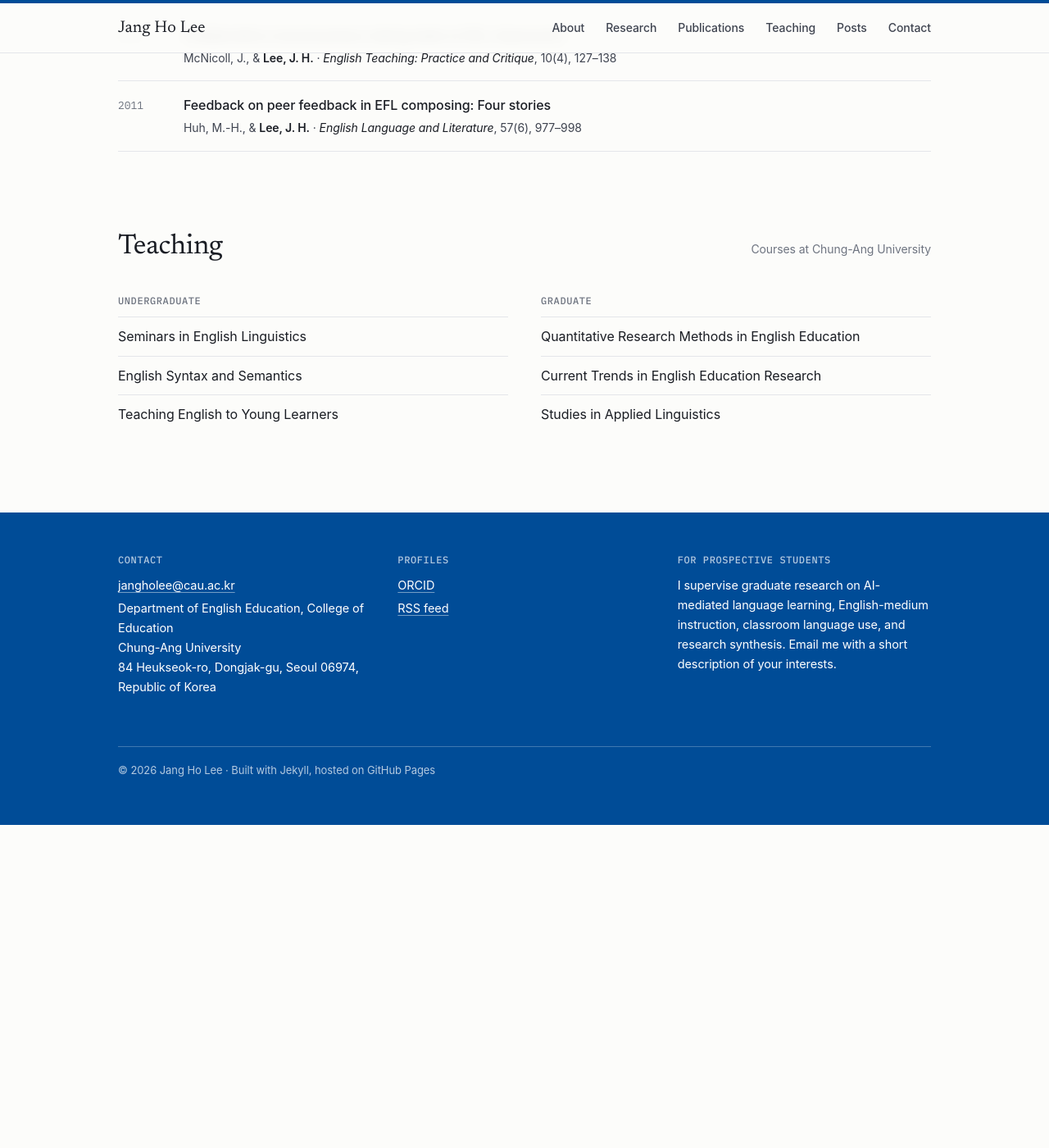
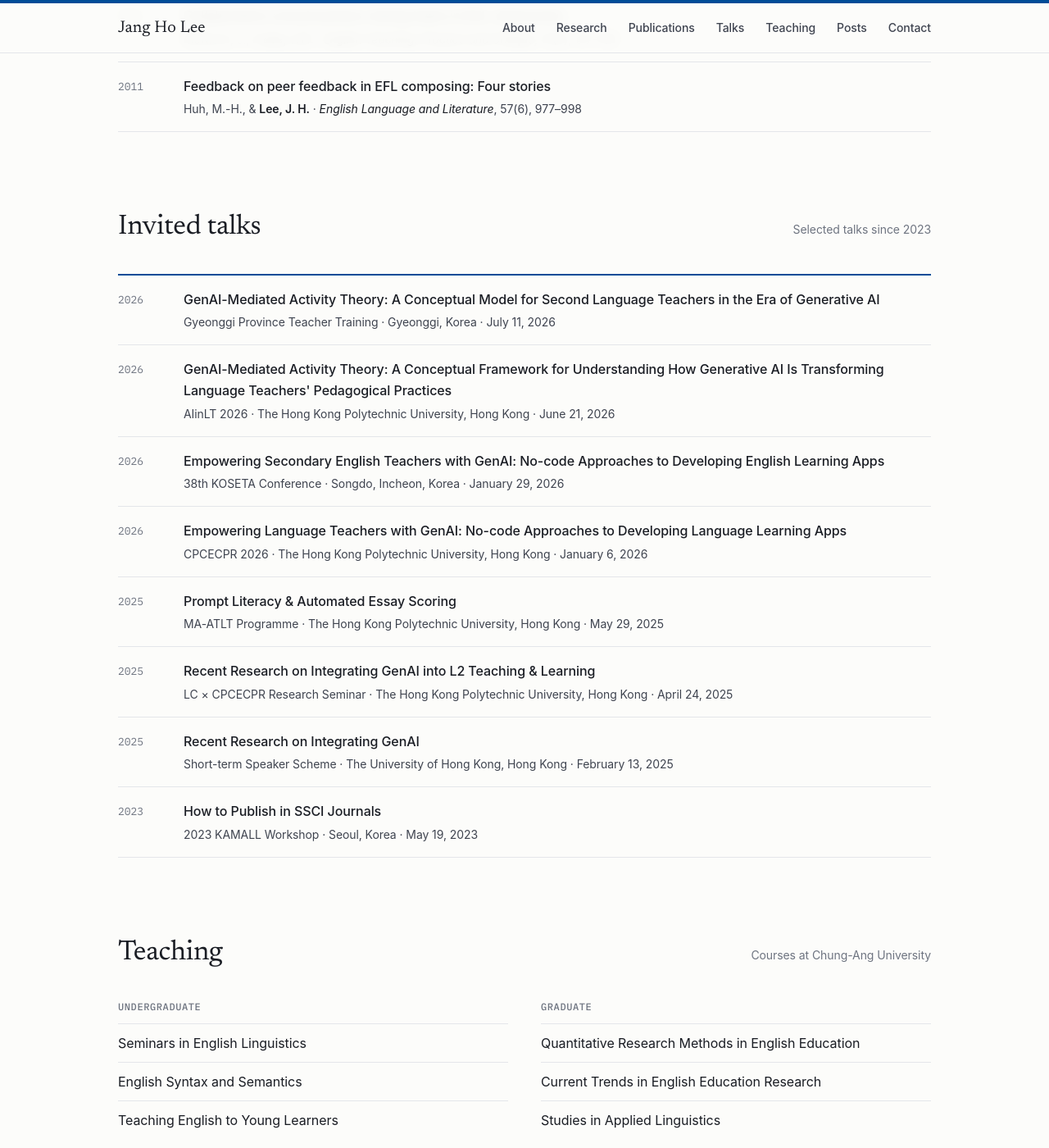
Before and after one commit to jangho330/jangho330.github.io, a Jekyll site: the page built from index.html, in a window 1280 px wide and 1400 px high, scrolled down 11287 px. Shown: the whole window at 82% size. Built offline with Jekyll 4.4.1, drawn with Linux system fonts in a browser that asks for light colours; some web fonts are replaced; before the commit the page ends 12293 px from its top, so only the background shows below that; some of the changed text lies outside the part shown.

Commit message:
Add files via upload

```diff
--- a/_data/publications.yml
+++ b/_data/publications.yml
@@ -140,8 +140,8 @@
 - id: 68
   year: 2025
   authors: Hwang, Y., Shin, D., & Lee, J. H.
-  title: Who owns AI-generated artwork?
-  journal: Revisiting the work of generative AI based on human-AI co-creation. Telematics and Informatics
+  title: Who owns AI-generated artwork? Revisiting the work of generative AI based on human-AI co-creation
+  journal: Telematics and Informatics
   volume: '98'
   pages: '102266'
   url: https://doi.org/10.1016/j.tele.2025.102266
--- /dev/null
+++ b/_data/talks.yml
@@ -0,0 +1,41 @@
+# Invited talks, 2023 onward (최근 순). 새 강연은 맨 위에 추가하세요.
+- year: 2026
+  title: "GenAI-Mediated Activity Theory: A Conceptual Model for Second Language Teachers in the Era of Generative AI"
+  event: "Gyeonggi Province Teacher Training"
+  place: "Gyeonggi, Korea"
+  date: "July 11, 2026"
+- year: 2026
+  title: "GenAI-Mediated Activity Theory: A Conceptual Framework for Understanding How Generative AI Is Transforming Language Teachers' Pedagogical Practices"
+  event: "AIinLT 2026"
+  place: "The Hong Kong Polytechnic University, Hong Kong"
+  date: "June 21, 2026"
+- year: 2026
+  title: "Empowering Secondary English Teachers with GenAI: No-code Approaches to Developing English Learning Apps"
+  event: "38th KOSETA Conference"
+  place: "Songdo, Incheon, Korea"
+  date: "January 29, 2026"
+- year: 2026
+  title: "Empowering Language Teachers with GenAI: No-code Approaches to Developing Language Learning Apps"
+  event: "CPCECPR 2026"
+  place: "The Hong Kong Polytechnic University, Hong Kong"
+  date: "January 6, 2026"
+- year: 2025
+  title: "Prompt Literacy & Automated Essay Scoring"
+  event: "MA-ATLT Programme"
+  place: "The Hong Kong Polytechnic University, Hong Kong"
+  date: "May 29, 2025"
+- year: 2025
+  title: "Recent Research on Integrating GenAI into L2 Teaching & Learning"
+  event: "LC × CPCECPR Research Seminar"
+  place: "The Hong Kong Polytechnic University, Hong Kong"
+  date: "April 24, 2025"
+- year: 2025
+  title: "Recent Research on Integrating GenAI"
+  event: "Short-term Speaker Scheme"
+  place: "The University of Hong Kong, Hong Kong"
+  date: "February 13, 2025"
+- year: 2023
+  title: "How to Publish in SSCI Journals"
+  event: "2023 KAMALL Workshop"
+  place: "Seoul, Korea"
+  date: "May 19, 2023"
--- a/_layouts/default.html
+++ b/_layouts/default.html
@@ -7,7 +7,7 @@
   <link rel="icon" href="{{ '/assets/img/favicon.svg' | relative_url }}" type="image/svg+xml">
   <link rel="preconnect" href="https://fonts.googleapis.com">
   <link rel="preconnect" href="https://fonts.gstatic.com" crossorigin>
-  <link href="https://fonts.googleapis.com/css2?family=Newsreader:ital,opsz,wght@0,6..72,400;0,6..72,500;1,6..72,400&family=IBM+Plex+Mono:wght@400;500&display=swap" rel="stylesheet">
+  <link href="https://fonts.googleapis.com/css2?family=Newsreader:ital,opsz,wght@0,6..72,400;0,6..72,500;1,6..72,400&family=IBM+Plex+Sans:wght@400;500;600&family=IBM+Plex+Mono:wght@400;500&display=swap" rel="stylesheet">
   <link rel="stylesheet" as="style" crossorigin href="https://cdn.jsdelivr.net/gh/orioncactus/pretendard@v1.3.9/dist/web/variable/pretendardvariable-dynamic-subset.min.css">
   <link rel="stylesheet" href="{{ '/assets/css/style.css' | relative_url }}">
   {% feed_meta %}
@@ -21,6 +21,7 @@
       <a href="{{ '/' | relative_url }}#about">About</a>
       <a href="{{ '/' | relative_url }}#research">Research</a>
       <a href="{{ '/' | relative_url }}#publications">Publications</a>
+      <a href="{{ '/' | relative_url }}#talks">Talks</a>
       <a href="{{ '/' | relative_url }}#teaching">Teaching</a>
       <a href="{{ '/posts/' | relative_url }}"{% if page.url contains '/posts/' %} aria-current="page"{% endif %}>Posts</a>
       <a href="{{ '/' | relative_url }}#contact">Contact</a>
--- a/index.html
+++ b/index.html
@@ -106,6 +106,21 @@ title: Jang Ho Lee — Professor of English Education, Chung-Ang University
   <p class="more" id="pub-empty" hidden>No publications match your search.</p>
 </section>
 
+<section id="talks">
+  <div class="sec-head"><h2>Invited talks</h2><span class="sec-note">Selected talks since 2023</span></div>
+  <ul class="pubs">
+    {% for t in site.data.talks %}
+    <li class="pub">
+      <span class="yr">{{ t.year }}</span>
+      <div>
+        <p class="t">{{ t.title }}</p>
+        <p class="m">{{ t.event }} · {{ t.place }} · {{ t.date }}</p>
+      </div>
+    </li>
+    {% endfor %}
+  </ul>
+</section>
+
 <section id="teaching">
   <div class="sec-head"><h2>Teaching</h2><span class="sec-note">Courses at {{ site.author.university }}</span></div>
   <div class="courses">
```
Also changed, not shown: other parts of index.html (+1 -1 lines), README.md.
